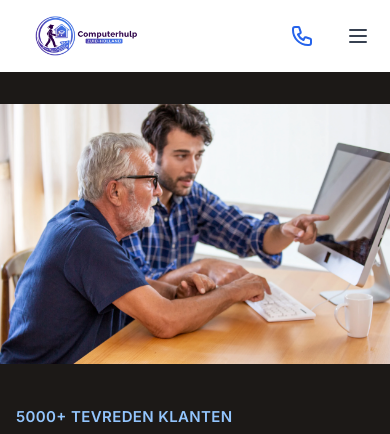
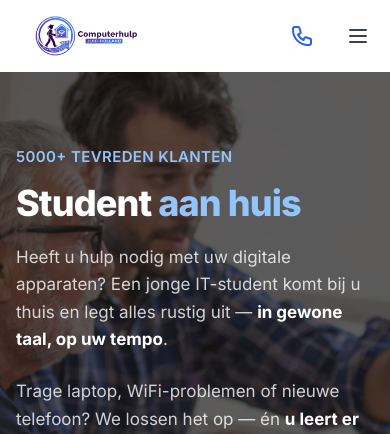
Before and after one commit to newgenn48-ctrl/Computerhulp, a Next.js app: page /student-aan-huis in a window 390 px wide. Shown: the top 434 px of the page. Built offline with nearby package versions, Linux system fonts and the light colour scheme; no server answers.

Commit message:
Revert "Mobile hero: stack photo above text instead of overlaying"
This reverts commit 8db533944fad9c4612905889e182c2dad68dadf4.

```diff
--- a/app/computerhulp-aan-huis/page.tsx
+++ b/app/computerhulp-aan-huis/page.tsx
@@ -168,7 +168,7 @@ export default function ComputerhulpAanHuisPage() {
 
       {/* Hero */}
       <section className="hero-wrapper">
-        <div className="hero-image-box">
+        <div className="absolute inset-0">
           <Image
             src="/hero student.png"
             alt={`Computerhulp aan huis — IT-student helpt klant in ${BUSINESS.REGION}`}
--- a/app/globals.css
+++ b/app/globals.css
@@ -130,19 +130,11 @@
      HERO — dark, photo-forward (zoals hulpmetit-nextgen)
      ============================================ */
   .hero-wrapper {
-    @apply relative bg-ink-900 overflow-hidden pt-14;
-    @apply md:flex md:items-center md:pt-0 md:min-h-[520px] lg:min-h-[580px];
+    @apply relative min-h-[520px] lg:min-h-[580px] bg-ink-900 overflow-hidden flex items-center;
   }
 
-  /* Op mobiel: foto wordt een 260-320px hoog blok boven de tekst.
-     Op md+: foto staat absolute achter de tekst zoals voorheen. */
-  .hero-image-box {
-    @apply relative h-[260px] sm:h-[340px] w-full md:absolute md:inset-0 md:h-auto;
-  }
-
-  /* Geen donkere overlay meer op mobiel — tekst staat niet meer over de foto */
   .hero-overlay-mobile {
-    @apply hidden;
+    @apply absolute inset-0 bg-ink-900/70 md:hidden;
   }
 
   .hero-overlay-desktop-r {
@@ -154,8 +146,7 @@
   }
 
   .hero-content {
-    @apply relative w-full max-w-7xl mx-auto px-4 sm:px-6 lg:px-8 py-10;
-    @apply md:pt-24 md:pb-12 lg:pt-28 lg:pb-16;
+    @apply relative w-full max-w-7xl mx-auto px-4 sm:px-6 lg:px-8 pt-24 pb-12 lg:pt-28 lg:pb-16;
   }
 
   .hero-title {
--- a/app/it-hulp/page.tsx
+++ b/app/it-hulp/page.tsx
@@ -134,7 +134,7 @@ export default function ITHulpPage() {
 
       {/* Hero — identieke structuur als homepage, eigen IT-hulp copy */}
       <section className="hero-wrapper" aria-label="IT hulp aan huis hero">
-        <div className="hero-image-box">
+        <div className="absolute inset-0">
           <Image
             src="/hero student.png"
             alt={`IT-student helpt klant thuis met digitale apparaten in ${BUSINESS.REGION}`}
--- a/app/page.tsx
+++ b/app/page.tsx
@@ -204,7 +204,7 @@ export default function HomePage() {
 
       {/* Premium Hero Section — dark photo-forward */}
       <section className="hero-wrapper" aria-label={`${BUSINESS.NAME} hero`}>
-        <div className="hero-image-box">
+        <div className="absolute inset-0">
           <Image
             src="/hero student.png"
             alt={`Computerhulp IT-student helpt klant thuis met laptop in ${BUSINESS.REGION}`}
--- a/app/student-aan-huis/page.tsx
+++ b/app/student-aan-huis/page.tsx
@@ -173,7 +173,7 @@ export default function StudentAanHuisPage() {
 
       {/* Hero */}
       <section className="hero-wrapper">
-        <div className="hero-image-box">
+        <div className="absolute inset-0">
           <Image
             src="/Student aan huis.webp"
             alt={`IT-student helpt klant thuis met computer in ${BUSINESS.REGION}`}
--- a/components/CityPageTemplate.tsx
+++ b/components/CityPageTemplate.tsx
@@ -739,7 +739,7 @@ export default function CityPageTemplate({ city, variant }: CityPageTemplateProp
 
       {/* Hero Section */}
       <section className="hero-wrapper">
-        <div className="hero-image-box">
+        <div className="absolute inset-0">
           <Image
             src={config.heroImage}
             alt={config.heroAlt(city.name)}
```
